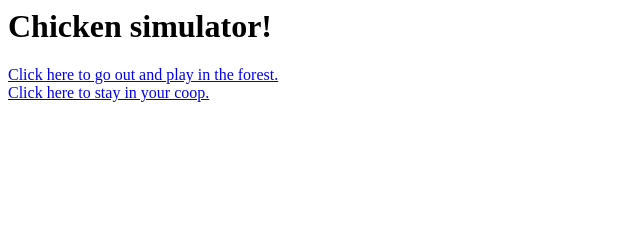
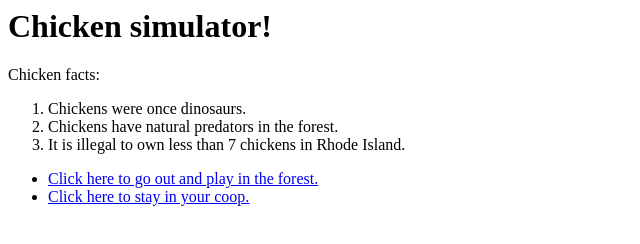
Before and after one commit to sbraunstein42/GDS11-2025-Simon-Braunstein, a plain HTML site: page w2/choose-your-own-adventure/index.html in a window 1280 px wide. Shown: the whole page, without its empty margins (0-640 px from the left). Drawn offline with Linux system fonts and the light colour scheme.

Commit message:
Added lists.

```diff
--- a/w2/choose-your-own-adventure/index.html
+++ b/w2/choose-your-own-adventure/index.html
@@ -4,7 +4,15 @@
 
 <body>
     <h1>Chicken simulator!</h1>
-    <a href="eaten/index.html">Click here to go out and play in the forest.</a>
-    <br>
-    <a href="end/index.html">Click here to stay in your coop.</a>
+    <p>Chicken facts:</p>
+    <ol>
+        <li>Chickens were once dinosaurs.</li>
+        <li>Chickens have natural predators in the forest.</li>
+        <li>It is illegal to own less than 7 chickens in Rhode Island.</li>
+    </ol>
+
+    <ul>
+        <li><a href="eaten/index.html">Click here to go out and play in the forest.</a></li>
+        <li><a href="end/index.html">Click here to stay in your coop.</a></li>
+    </ul>
 </body>
```
